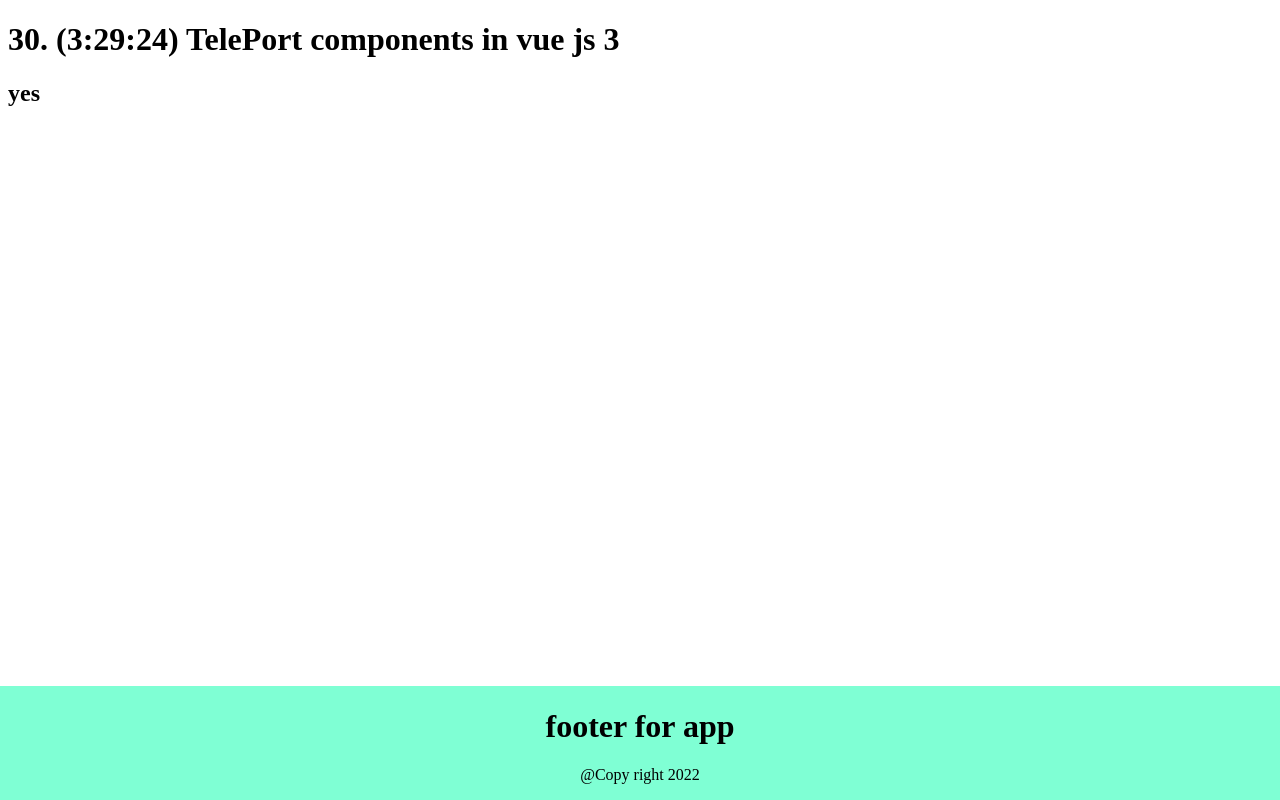
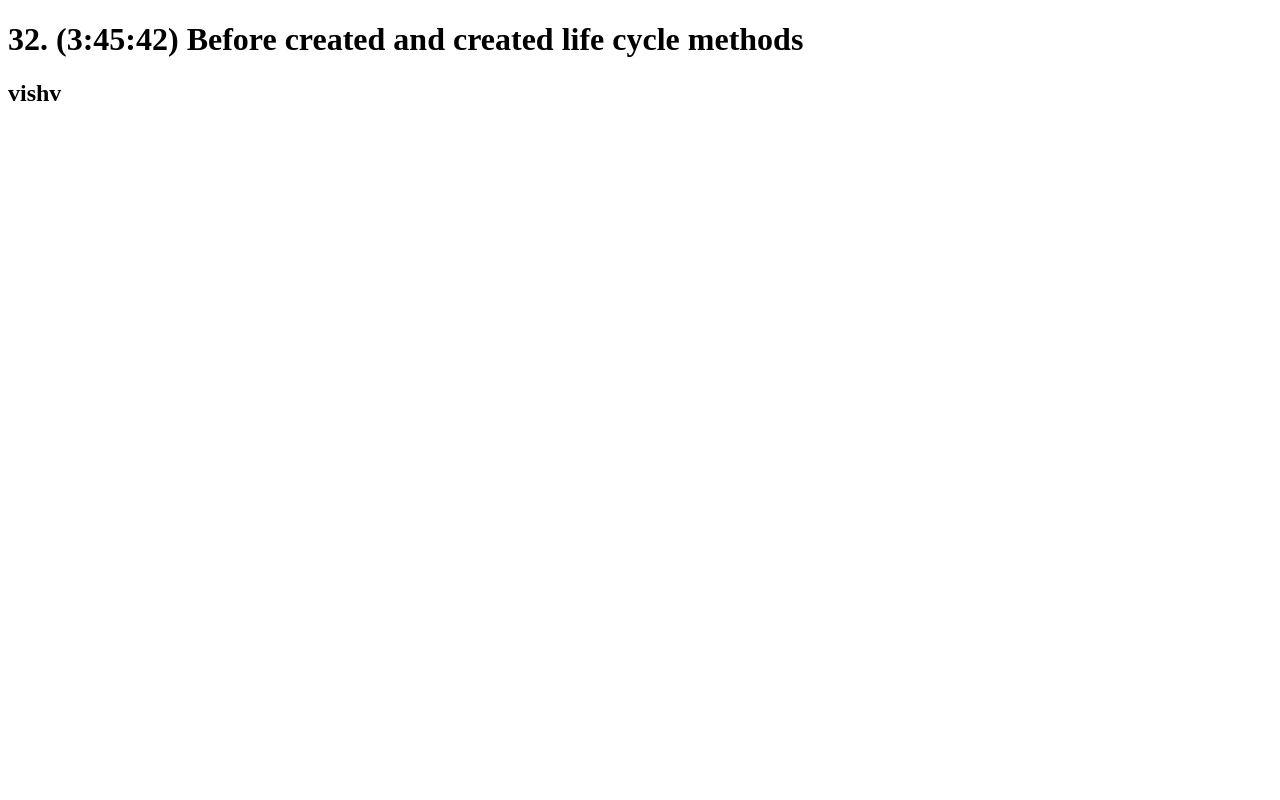
Before and after one commit to VIP114/vuejs-full-course-for-revise, a Vue app: page / in a window 1280 px wide. Built offline with nearby package versions, Linux system fonts and the light colour scheme.

Commit message:
32. (3:45:42) Before created and created life cycle methods

```diff
--- a/src/App.vue
+++ b/src/App.vue
@@ -20,7 +20,8 @@
   <!-- <ParentsSlots27/> -->
   <!-- <ParentsMultipleSlots28/>  -->
   <!-- <DynamicComponents29/> -->
-  <Main30/>
+  <!-- <Main30/> -->
+  <BeforeCreated32/>
 </template>
 
 <script>
@@ -44,7 +45,8 @@
 // import ParentsSlots27 from './components/ParentsSlots27'
 // import ParentsMultipleSlots28 from './components/ParentsMultipleSlots28'
 // import DynamicComponents29 from './components/DynamicComponents29'
-import Main30 from './components/Main30'
+// import Main30 from './components/Main30'
+import  BeforeCreated32 from './components/BeforeCreated32'
 export default {
   name: 'App',
   components: {
@@ -68,7 +70,8 @@ export default {
     // ParentsSlots27,
     // ParentsMultipleSlots28,
     // DynamicComponents29,
-    Main30,
+    // Main30,
+    BeforeCreated32,
   }
 }
 </script>
--- /dev/null
+++ b/src/components/BeforeCreated32.vue
@@ -0,0 +1,33 @@
+<template>
+    <div>
+        <h1>32. (3:45:42) Before created and created life cycle methods</h1>
+        <h2>{{name}}</h2>
+    </div>
+</template>
+<script>
+export default {
+    name:"BeforeCreated32",
+    data() {
+        console.warn("data is created");
+            console.log(this.name);
+        return {
+            name:'anil',
+
+        }
+
+    },
+    methods: {
+
+    },
+    beforeCreate() {
+        this.name = 'vip'
+        console.log(this.name);
+        alert("before creaated")
+    },
+    created() {
+        this.name= 'vishv'
+        console.log(this.name);
+        alert("created ")
+    },
+}
+</script>
```
